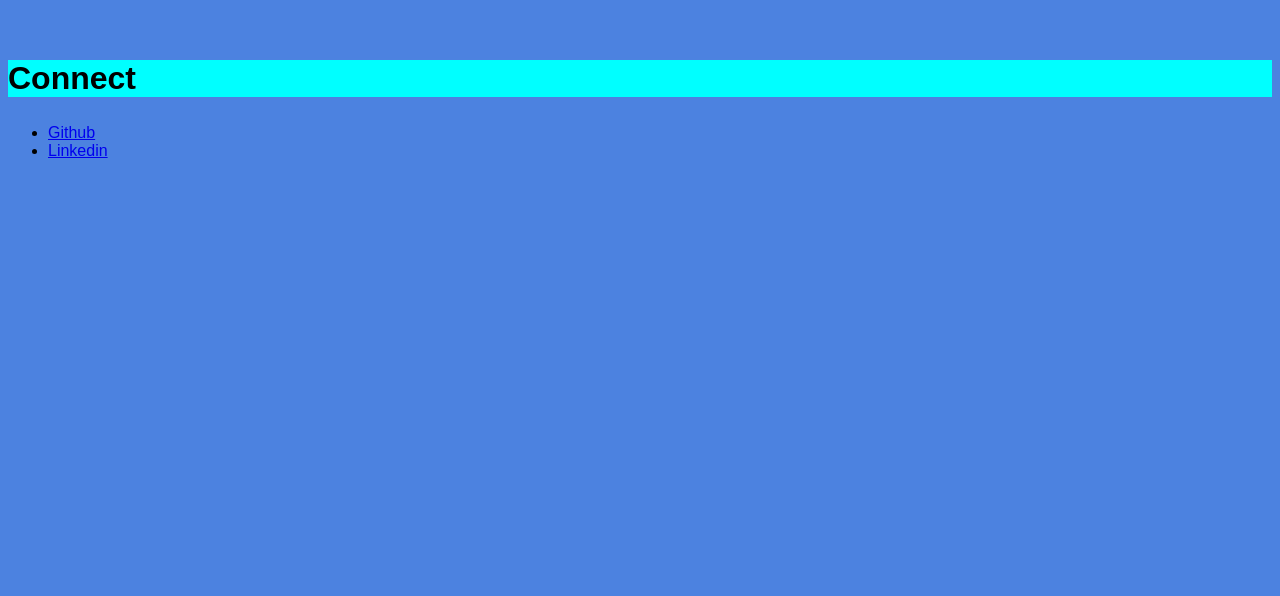
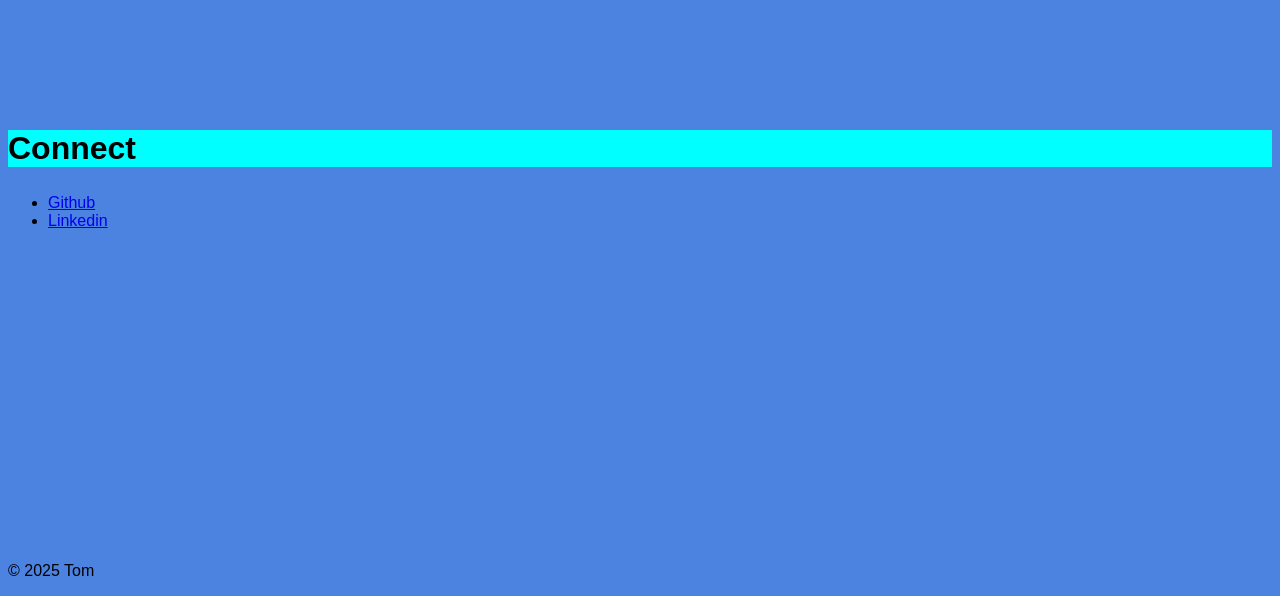
Before and after one commit to toma63/Jupiter-CTD-Tom, a plain HTML site: page index.html in a window 1280 px wide. Shown: the part 2371-2967 px from the top of the page. Before the commit the page ends 2855 px from the top, so only its background shows below. Drawn offline with Linux system fonts and the light colour scheme; a web font is replaced by a local one.

Commit message:
added copyright footer and populate skills section using javascript

```diff
--- a/index.html
+++ b/index.html
@@ -67,6 +67,7 @@
     </section>
     <section id="skills">
         <h2>Skills</h2>
+        <ul id="skill-ul"></ul>
     </section>
     <section id="projects">
         <h2>Projects</h2>
@@ -80,6 +81,6 @@
             <li><a href="https://www.linkedin.com/in/tom-arns-6ba85a/">Linkedin</a></li>
         </ul>
     </section>
-
+    <script src="js/index.js"></script>
 </body>
 </html>
--- /dev/null
+++ b/js/index.js
@@ -0,0 +1,22 @@
+// create a footer and add it to the body
+const footer = document.createElement('footer');
+const body = document.querySelector('body');
+body.appendChild(footer);
+
+// Add a copyright to the footer
+const today = new Date();
+const year = today.getFullYear();
+const copyright = document.createElement('p');
+copyright.innerHTML = `<span>&#169 ${year} Tom<\span>`
+footer.appendChild(copyright);
+
+// populate the skills list
+const skillsList = ['c++', 'python', 'powerpoint'];
+const skillsSection = document.getElementById('skills');
+const skillsUL = skillsSection.querySelector('ul');
+
+for (let skill of skillsList) {
+    let skillLI = document.createElement('li');
+    skillLI.innerHTML = skill;
+    skillsUL.appendChild(skillLI);
+}
```
